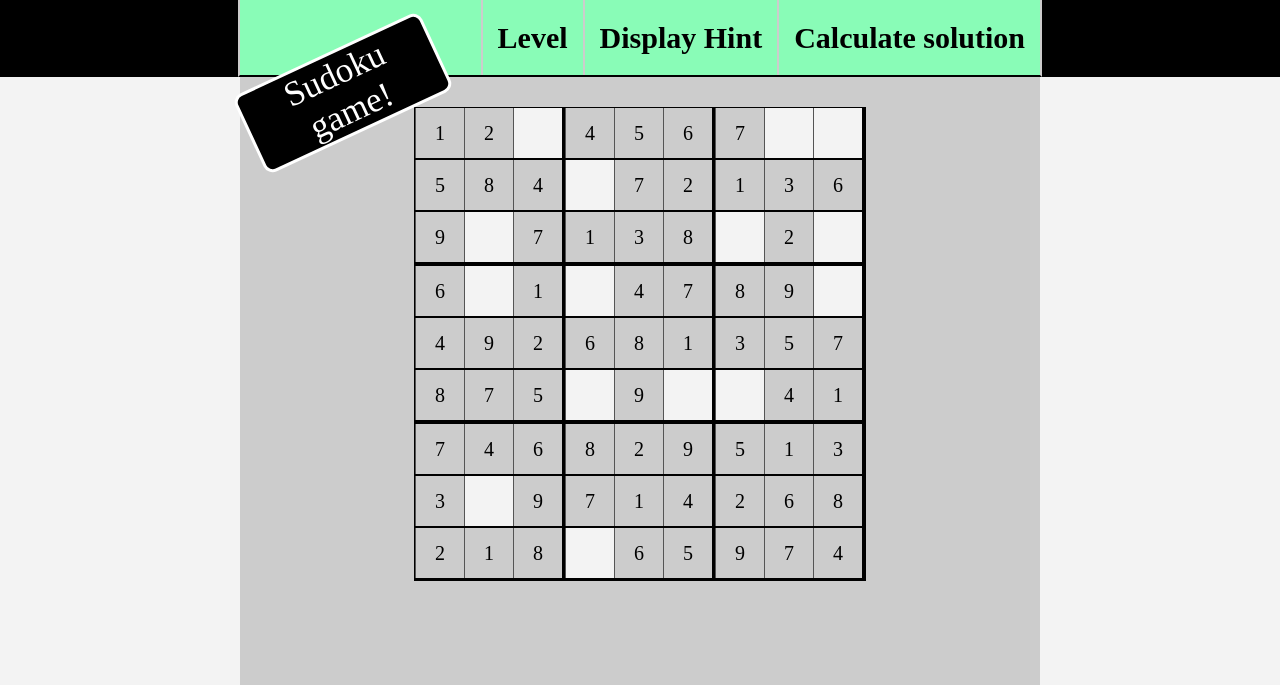
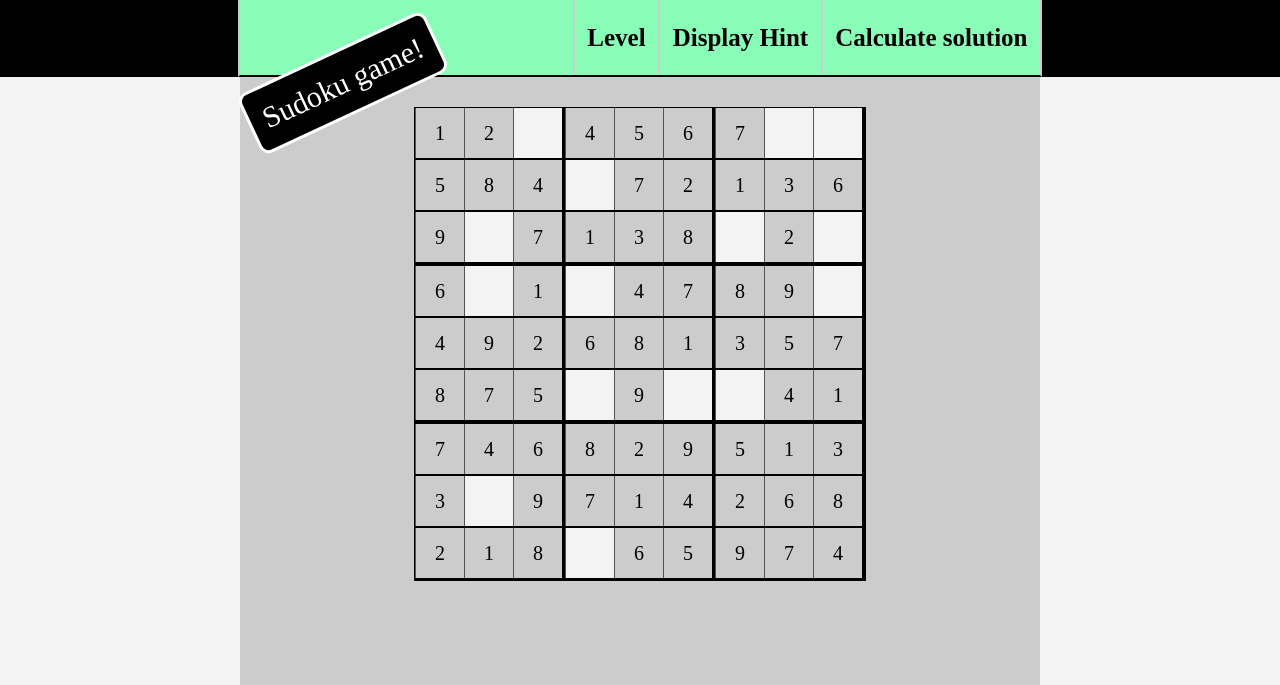
Before and after one commit to JoelMangin/sudoku, a plain HTML site: page index.html in a window 1280 px wide. Shown: the top 685 px of the page. Drawn offline with nearby package versions, Linux system fonts and the light colour scheme.

Commit message:
Adapt responsive design of sudolu tag

```diff
--- a/css/responsive.css
+++ b/css/responsive.css
@@ -139,19 +139,19 @@
   }
 
   .header-menu > li {
-    font-size: 30px;
+    font-size: 25px;
   }
 
   .sudoku-tag{
     left: 0px;
-    height: 80px;
+    height: 60px;
     width: 200px;
     transform: rotate(-25deg);
 
   }
 
   .sudoku-tag > span {
-    font-size: 35px;
+    font-size: 30px;
   }
 
   .sudoku {
```
